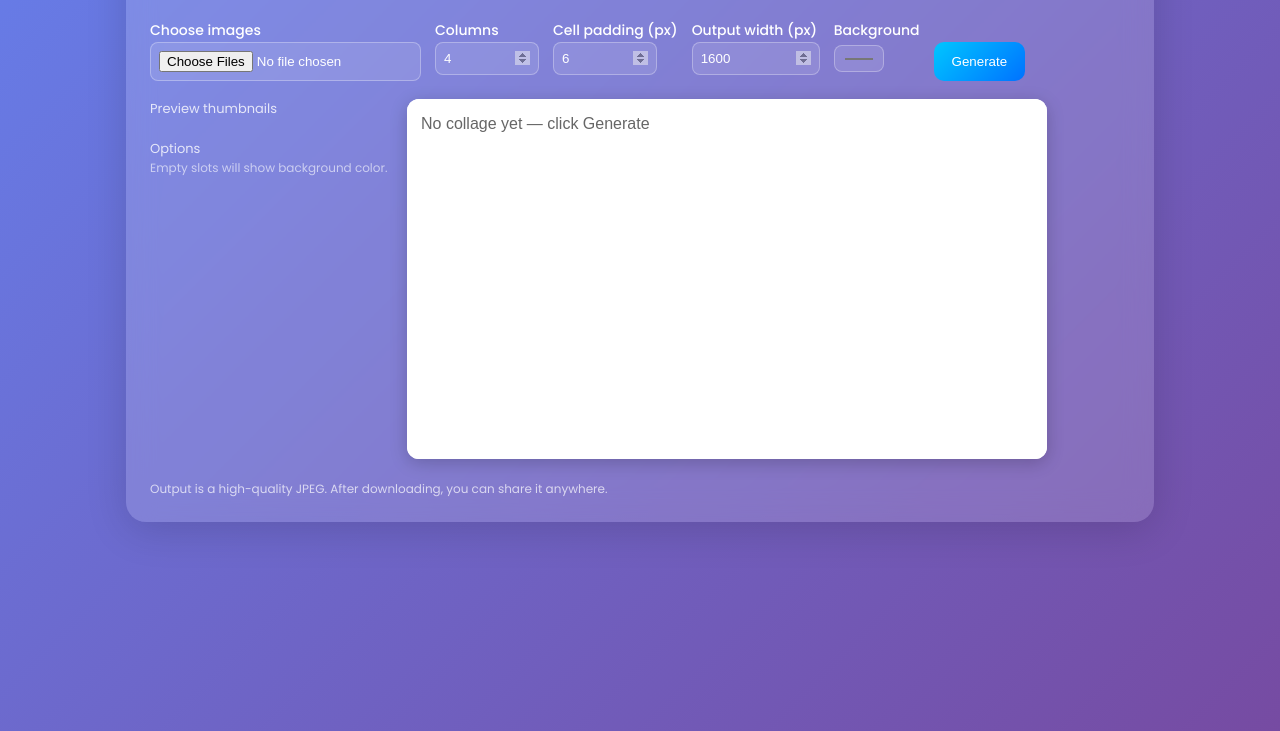
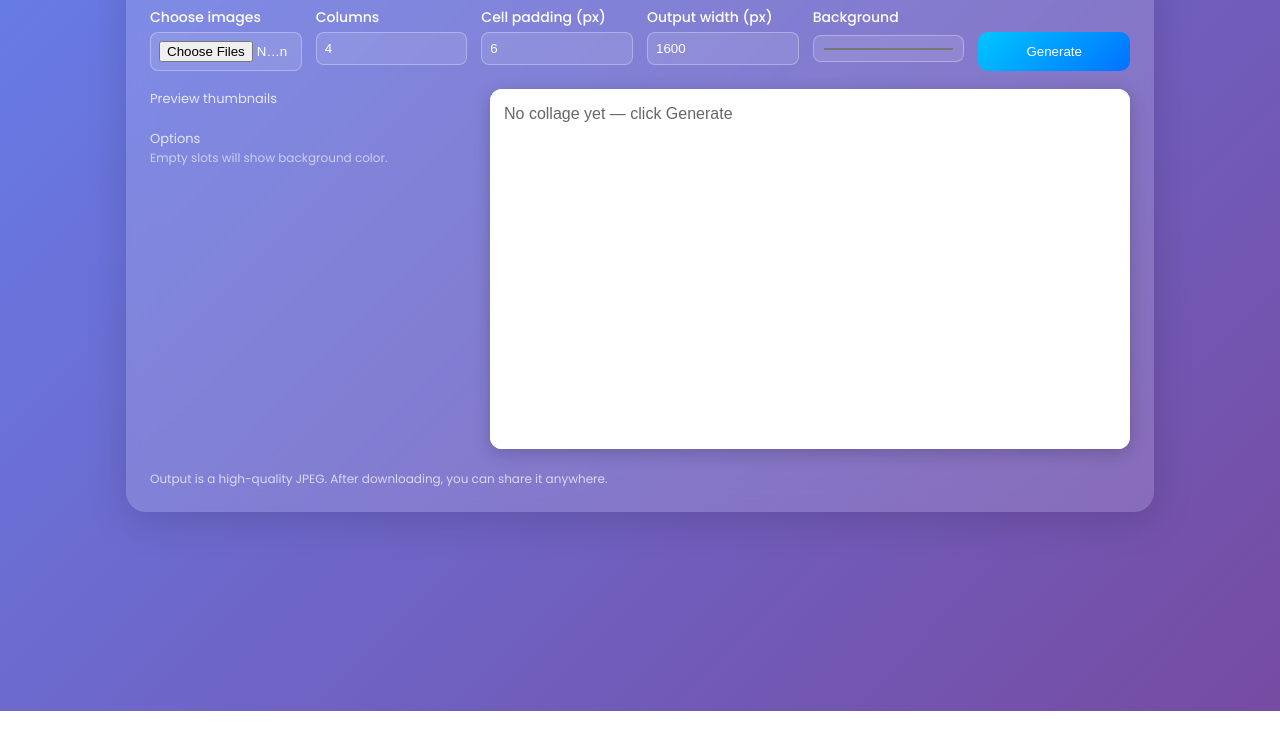
Before and after one commit to Fardin-cr/Fardin-CollageMaker, a plain HTML site: page index.html in a window 1280 px wide. Shown: the part 129-860 px from the top of the page. Drawn offline with Linux system fonts and the light colour scheme.

Commit message:
Update index.html

```diff
--- a/index.html
+++ b/index.html
@@ -8,7 +8,7 @@
 <style>
   body {
     margin: 0;
-    padding: 30px;
+    padding: 20px;
     font-family: 'Poppins', sans-serif;
     background: linear-gradient(135deg, #667eea, #764ba2);
     min-height: 100vh;
@@ -49,6 +49,8 @@
   label {
     font-size: 14px;
     font-weight: 500;
+    display: block;
+    margin-bottom: 4px;
   }
 
   input[type=file], input[type=number], input[type=color] {
@@ -57,9 +59,8 @@
     padding: 8px;
     border-radius: 8px;
     color: white;
-  }
-  input[type=number]::-webkit-inner-spin-button {
-    opacity: 0.5;
+    width: 100%;
+    box-sizing: border-box;
   }
 
   button {
@@ -71,14 +72,14 @@
     font-weight: 500;
     cursor: pointer;
     transition: transform 0.2s ease, box-shadow 0.2s ease;
+    width: 100%;
   }
+
   button:hover {
     transform: translateY(-2px);
     box-shadow: 0 6px 20px rgba(0,0,0,0.25);
   }
-  button:active {
-    transform: translateY(0);
-  }
+
   .danger-btn {
     background: linear-gradient(135deg, #ff416c, #ff4b2b);
   }
@@ -88,21 +89,27 @@
     gap: 20px;
     align-items: flex-start;
     margin-top: 16px;
+    flex-wrap: wrap;
   }
 
   canvas {
     background: white;
     border-radius: 12px;
     box-shadow: 0 4px 18px rgba(0,0,0,0.2);
+    max-width: 100%;
+    height: auto;
   }
 
   .side {
-    min-width: 220px;
+    min-width: 200px;
+    flex: 1;
   }
+
   .small {
     font-size: 13px;
     color: rgba(255,255,255,0.8);
   }
+
   .hint {
     font-size: 12px;
     color: rgba(255,255,255,0.6);
@@ -113,6 +120,7 @@
     flex-wrap: wrap;
     gap: 8px;
     margin-top: 8px;
+    overflow-x: auto;
   }
 
   .thumb {
@@ -122,7 +130,9 @@
     border-radius: 10px;
     border: 2px solid rgba(255,255,255,0.3);
     transition: transform 0.25s ease;
+    flex-shrink: 0;
   }
+
   .thumb:hover {
     transform: scale(1.08);
   }
@@ -132,6 +142,26 @@
     font-size: 12px;
     color: rgba(255,255,255,0.7);
   }
+
+  /* Responsive tweaks */
+  @media (max-width: 768px) {
+    .controls {
+      flex-direction: column;
+    }
+    button {
+      width: 100%;
+    }
+    #canvasWrap {
+      flex-direction: column;
+    }
+    .side {
+      order: 2;
+      width: 100%;
+    }
+    canvas {
+      order: 1;
+    }
+  }
 </style>
 </head>
 <body>
@@ -140,27 +170,27 @@
   <p class="lead">Upload up to 15 images, choose layout settings, and create a stunning JPG collage.</p>
 
   <div class="controls">
-    <div>
-      <label>Choose images</label><br>
+    <div style="flex:1;min-width:150px">
+      <label>Choose images</label>
       <input id="files" type="file" accept="image/*" multiple />
     </div>
-    <div>
-      <label>Columns</label><br>
-      <input id="cols" type="number" min="1" max="15" value="4" style="width:86px" />
+    <div style="flex:1;min-width:100px">
+      <label>Columns</label>
+      <input id="cols" type="number" min="1" max="15" value="4" />
     </div>
-    <div>
-      <label>Cell padding (px)</label><br>
-      <input id="gap" type="number" min="0" max="100" value="6" style="width:86px" />
+    <div style="flex:1;min-width:100px">
+      <label>Cell padding (px)</label>
+      <input id="gap" type="number" min="0" max="100" value="6" />
     </div>
-    <div>
-      <label>Output width (px)</label><br>
-      <input id="outW" type="number" min="200" max="4000" value="1600" style="width:110px" />
+    <div style="flex:1;min-width:120px">
+      <label>Output width (px)</label>
+      <input id="outW" type="number" min="200" max="4000" value="1600" />
     </div>
-    <div>
-      <label>Background</label><br>
+    <div style="flex:1;min-width:100px">
+      <label>Background</label>
       <input id="bg" type="color" value="#ffffff" />
     </div>
-    <div style="display:flex;align-items:flex-end">
+    <div style="flex:1;min-width:120px;display:flex;align-items:flex-end">
       <button id="generate">Generate</button>
     </div>
   </div>
@@ -179,7 +209,7 @@
       </div>
     </div>
 
-    <div>
+    <div style="flex:2">
       <canvas id="canvas"></canvas>
     </div>
   </div>
```
